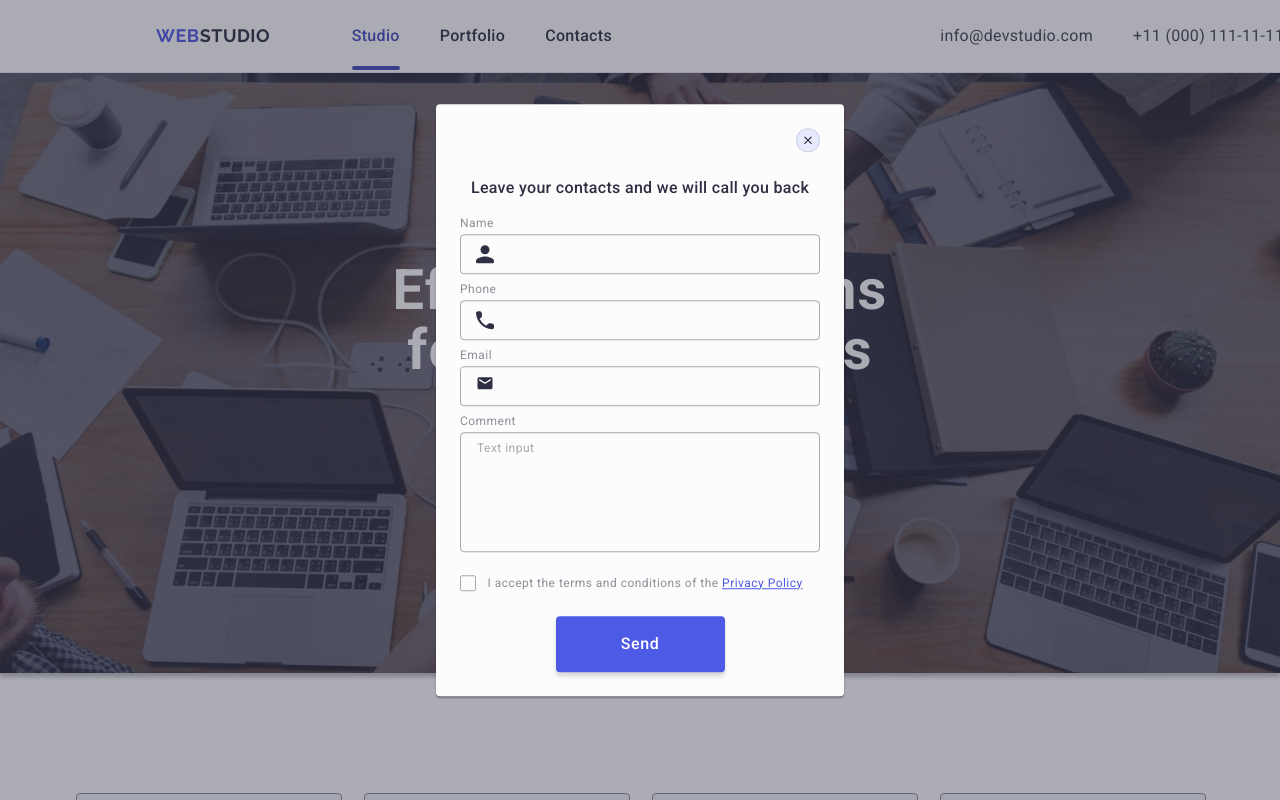
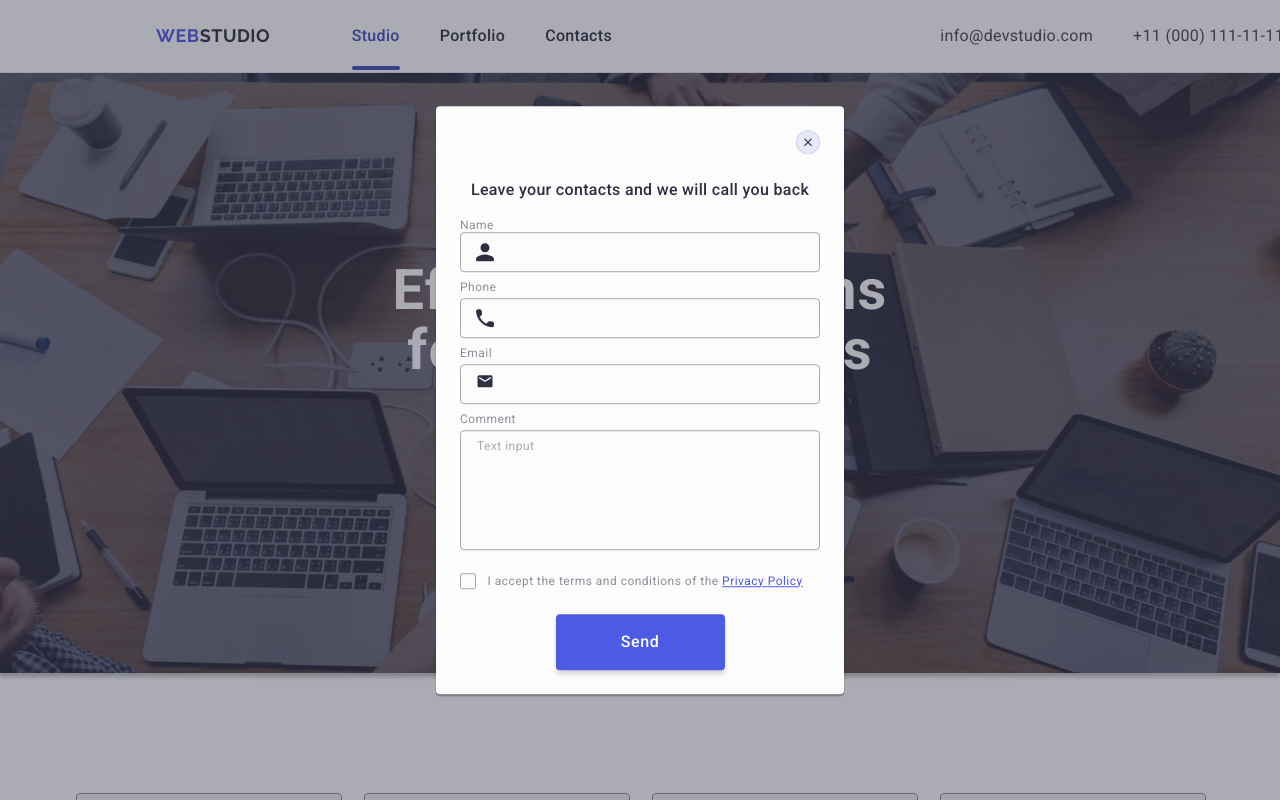
Before and after one commit to Danilthedjun/goit-markup-hw-05, a plain HTML site: page index.html in a window 1280 px wide. Shown: the top 800 px of the page. Drawn offline with nearby package versions, Linux system fonts and the light colour scheme.

Commit message:
укпукпукп

```diff
--- a/index.html
+++ b/index.html
@@ -369,7 +369,7 @@
       <p class="modal-form-text">Leave your contacts and we will call you back</p>
       <form>
         <div class="input-wraper">
-          <labale class="inpute-labale" for="user-name">Name</labale>
+          <label class="inpute-labale" for="user-name">Name</labуд>
             <div class="input-box-wraper">
               <input class="input-box" type="text" name="user-name" id="user-name" pattern="[a-zA-Zа-ЯА-ЯіІїЇєЄґҐ'йЙ]+"
                 required>
@@ -379,7 +379,7 @@
             </div>
         </div>
         <div class="input-wraper">
-          <labale class="inpute-labale" for="phone">Phone</labale>
+          <label class="inpute-labale" for="phone">Phone</label>
           <div class="input-box-wraper">
             <input class="input-box" type="tel" name="user_phone" id="phone"
               pattern="[0-9]{3}-[0-9]{3}-[0-9]{2}-[0-9]{2}" title="xxx-xxx-xx-xx" required>
@@ -389,7 +389,7 @@
           </div>
         </div>
         <div class="input-wraper">
-          <labale class="inpute-labale" for="mail">Email</labale>
+          <label class="inpute-labale" for="mail">Email</label>
           <div class="input-box-wraper">
             <input class="input-box" type="email" name="user_email" id="mail" required>
             <svg class="modal-icon-input-box" width="18" height="24">
```
Lines whose indentation alone changed are shown as unchanged.
